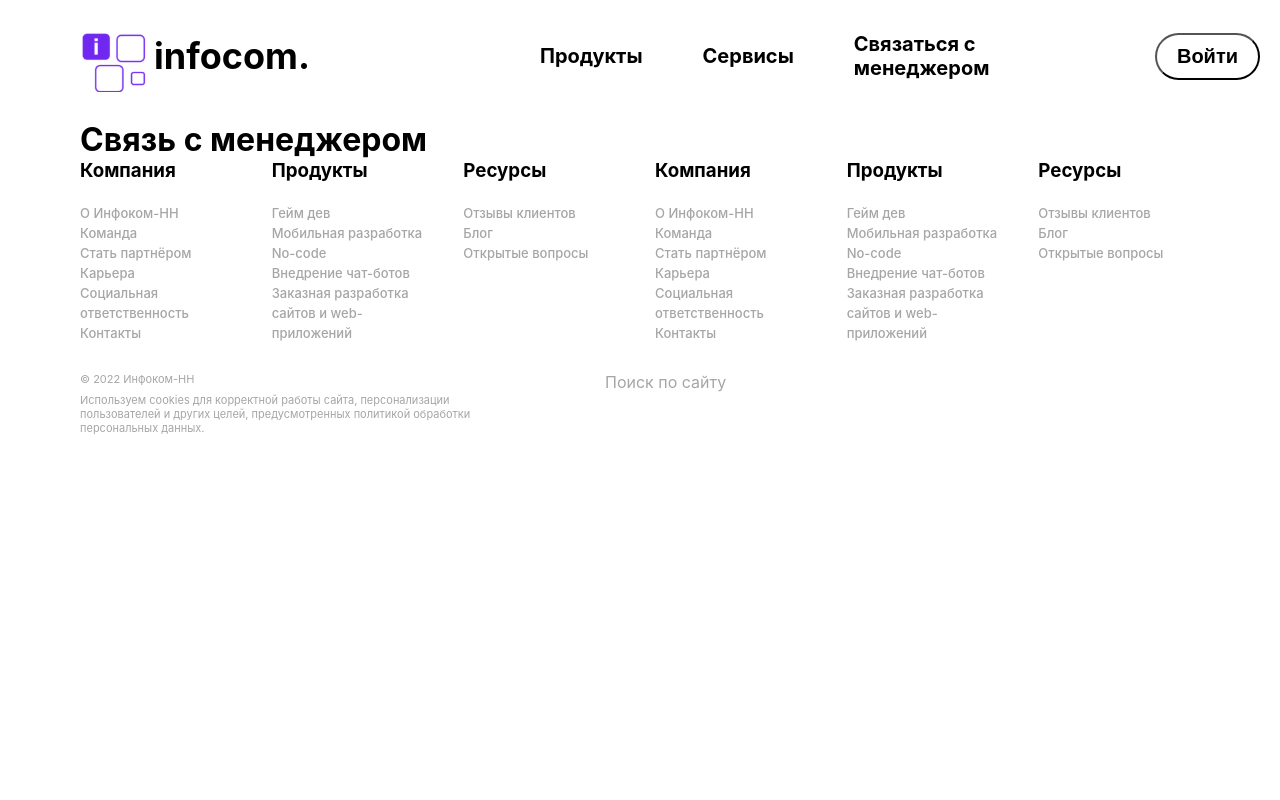
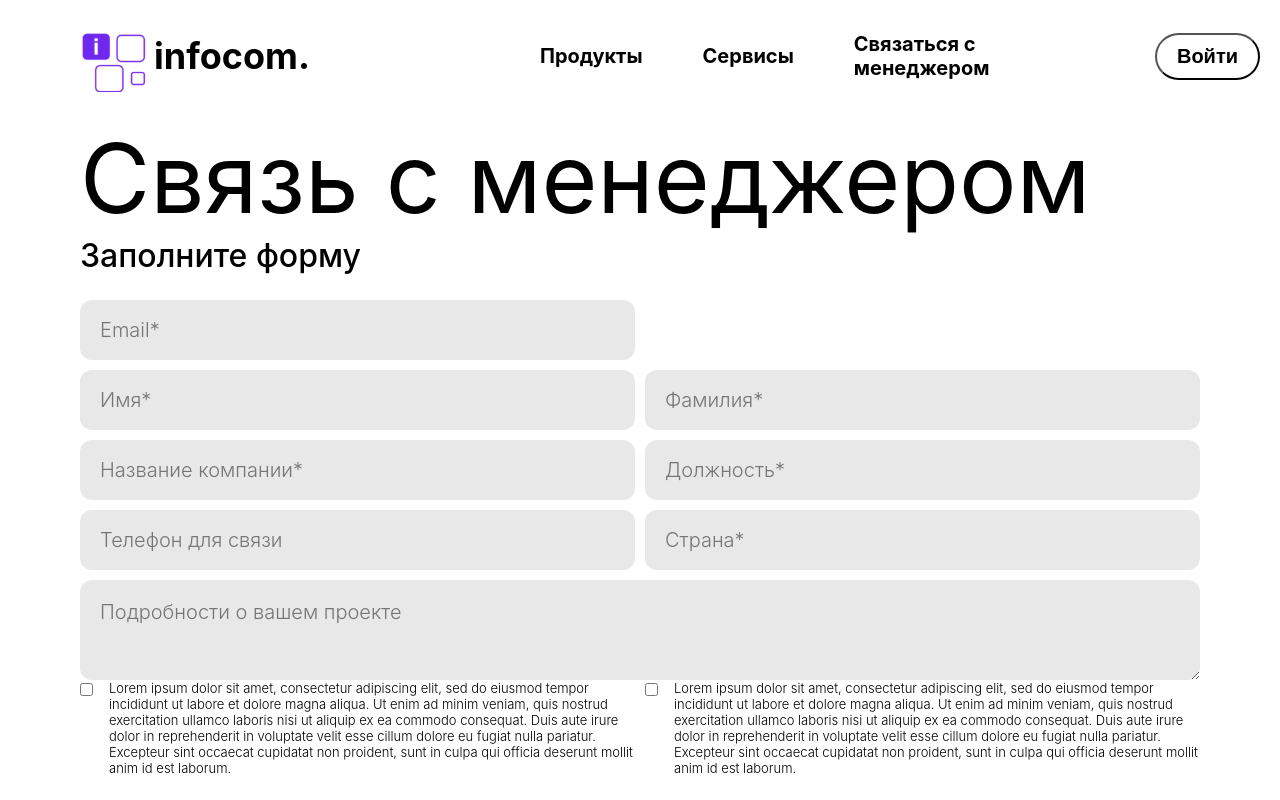
Before and after one commit to Ejoktank/infocom, a React app: page /call-manager in a window 1280 px wide. Shown: the top 800 px of the page. Built offline with nearby package versions, Linux system fonts and the light colour scheme.

Commit message:
form desktop

```diff
--- a/src/App.less
+++ b/src/App.less
@@ -248,6 +248,10 @@ button {
 /* -FOOTER- */
 /* -------- */
 
+.footer {
+  margin-top: 60px;
+}
+
 .footer-container {
   display: grid;
   grid-template-columns: repeat(6, 1fr);
--- a/src/MainPageCards.jsx
+++ b/src/MainPageCards.jsx
@@ -10,7 +10,7 @@ export function MainPageCards() {
 
   function createCard(cardContent, i) {
     return (
-      <div className={`card`} style={{backgroundImage: `url(${cardContent.bgImg})`, backgroundColor: cardContent.bgColor}} key={i}>
+      <div className="card" style={{backgroundImage: `url(${cardContent.bgImg})`, backgroundColor: cardContent.bgColor}} key={i}>
         <div className="card_subheader">{cardContent.subheader}</div>
         <div className="card_header">{cardContent.header}</div>
       </div>
--- a/src/main/call_manager/CallManager.jsx
+++ b/src/main/call_manager/CallManager.jsx
@@ -1,10 +1,100 @@
-import './call_manager.css';
+import "./call_manager.css";
+
+const formFields = [
+  {
+    name: "email",
+    type: "email",
+    id: "form-email",
+    placeholder: "Email*",
+  },
+  {
+    name: "name",
+    type: "text",
+    id: "form-name",
+    placeholder: "Имя*",
+  },
+  {
+    name: "last_name",
+    type: "text",
+    id: "form-last_name",
+    placeholder: "Фамилия*",
+  },
+  {
+    name: "company",
+    type: "text",
+    id: "form-company",
+    placeholder: "Название компании*",
+  },
+  {
+    name: "position",
+    type: "text",
+    id: "form-position",
+    placeholder: "Должность*",
+  },
+  {
+    name: "phone",
+    type: "tel",
+    id: "form-phone",
+    placeholder: "Телефон для связи",
+  },
+  {
+    name: "country",
+    type: "text",
+    id: "form-country",
+    placeholder: "Страна*",
+  },
+];
 
 export function CallManager() {
+  function makeFormField(formField) {
     return (
-      <div className="container">
-        <h1 className='call_manager-header'>Связь с менеджером</h1>
+      <input
+        type={formField.type}
+        name={formField.name}
+        id={formField.id}
+        key={formField.id}
+        placeholder={formField.placeholder}
+        className="form-item"
+      />
+    );
+  }
 
+  return (
+    <div className="container">
+      <h1 className="call_manager-header">Связь с менеджером</h1>
+      <div className="call_manager-hero">
+        <div className="call_manager-products-container"></div>
+        <div className="call_manager-services-container"></div>
+        <h2 className="call_manager-subheader">Заполните форму</h2>
+        <form className="call_manager-form" action="#" method="post">
+          <div className="call_manager-form-container">
+            {makeFormField(formFields[0])}
+            <div className="empty_blick"></div>
+            {formFields.map((formField) => {
+              if (formField.name !== "email") return makeFormField(formField);
+            })}
+            <textarea
+              name="textarea"
+              id="form-textarea"
+              className="form-item"
+              placeholder="Подробности о вашем проекте"
+            ></textarea>
+          </div>
+          <div className="form-checkboxes">
+            <div className="form_checkboxes-container check_container-left">
+              <input type="checkbox" name="check-left" id="check-left" />
+              <label htmlFor="check-left">Lorem ipsum dolor sit amet, consectetur adipiscing elit, sed do  eiusmod tempor incididunt ut labore et dolore  magna aliqua. Ut enim ad minim veniam, quis nostrud  exercitation ullamco laboris nisi ut aliquip ex ea commodo consequat. Duis aute irure dolor in reprehenderit in voluptate velit esse cillum dolore eu fugiat nulla pariatur. Excepteur sint occaecat cupidatat non proident, sunt in culpa qui officia deserunt mollit anim id est laborum.</label>
+            </div>
+            <div className="form_checkboxes-container check_container-right">
+              <input type="checkbox" name="check-right" id="check-right" />
+              <label htmlFor="check-right">Lorem ipsum dolor sit amet, consectetur adipiscing elit, sed do  eiusmod tempor incididunt ut labore et dolore  magna aliqua. Ut enim ad minim veniam, quis nostrud  exercitation ullamco laboris nisi ut aliquip ex ea commodo consequat. Duis aute irure dolor in reprehenderit in voluptate velit esse cillum dolore eu fugiat nulla pariatur. Excepteur sint occaecat cupidatat non proident, sunt in culpa qui officia deserunt mollit anim id est laborum.</label>
+            </div>
+          </div>
+          <div className="submit-btn-container">
+            <button className="form-submit" type="submit">Отправить</button>
+          </div>
+        </form>
       </div>
-    );
+    </div>
+  );
 }
--- a/src/main/call_manager/call_manager.css
+++ b/src/main/call_manager/call_manager.css
@@ -1,3 +1,83 @@
 .call_manager-header {
+  font-weight: 400;
+  font-size: 96px;
+}
 
+.call_manager-subheader {
+  margin-bottom: 25px;
+  font-size: 32px;
+  font-weight: 550;
 }
+
+.call_manager-form-container {
+  display: grid;
+  grid-template-areas:
+    "A Q"
+    "B C"
+    "D E"
+    "F G"
+    "H H"
+    "H H";
+  gap: 10px;
+}
+
+.form-item {
+  width: calc(100% - 40px);
+  height: 20px;
+  padding: 20px;
+
+  background-color: #e8e8e8;
+  font-size: 20px;
+  font-weight: 300;
+  font-family: -apple-system, BlinkMacSystemFont, "Segoe UI", "Roboto", "Oxygen",
+    "Ubuntu", "Cantarell", "Fira Sans", "Droid Sans", "Helvetica Neue",
+    sans-serif;
+
+  border: none;
+  border-radius: 12px;
+}
+
+textarea.form-item {
+  grid-area: H;
+  height: 60px;
+}
+
+.form-checkboxes {
+  display: grid;
+  grid-template-columns: 1fr 1fr;
+  gap: 10px;
+}
+
+.form_checkboxes-container {
+  display: flex;
+  flex-direction: row;
+  align-items: flex-start;
+}
+
+.form_checkboxes-container label {
+  margin-left: 16px;
+  font-size: 13px;
+  font-weight: 300;
+}
+
+.form_checkboxes-container input {
+  margin-top: 3px;
+  border: 2px solid #000;
+}
+
+.submit-btn-container {
+  display: flex;
+  flex-direction: row;
+  justify-content: end;
+}
+
+.form-submit {
+  margin-top: 70px;
+  padding: 20px 40px;
+
+  color: #fff;
+  background-color: #7027f0;
+  font-size: 20px;
+  border: none;
+  border-radius: 20px;
+}
```
